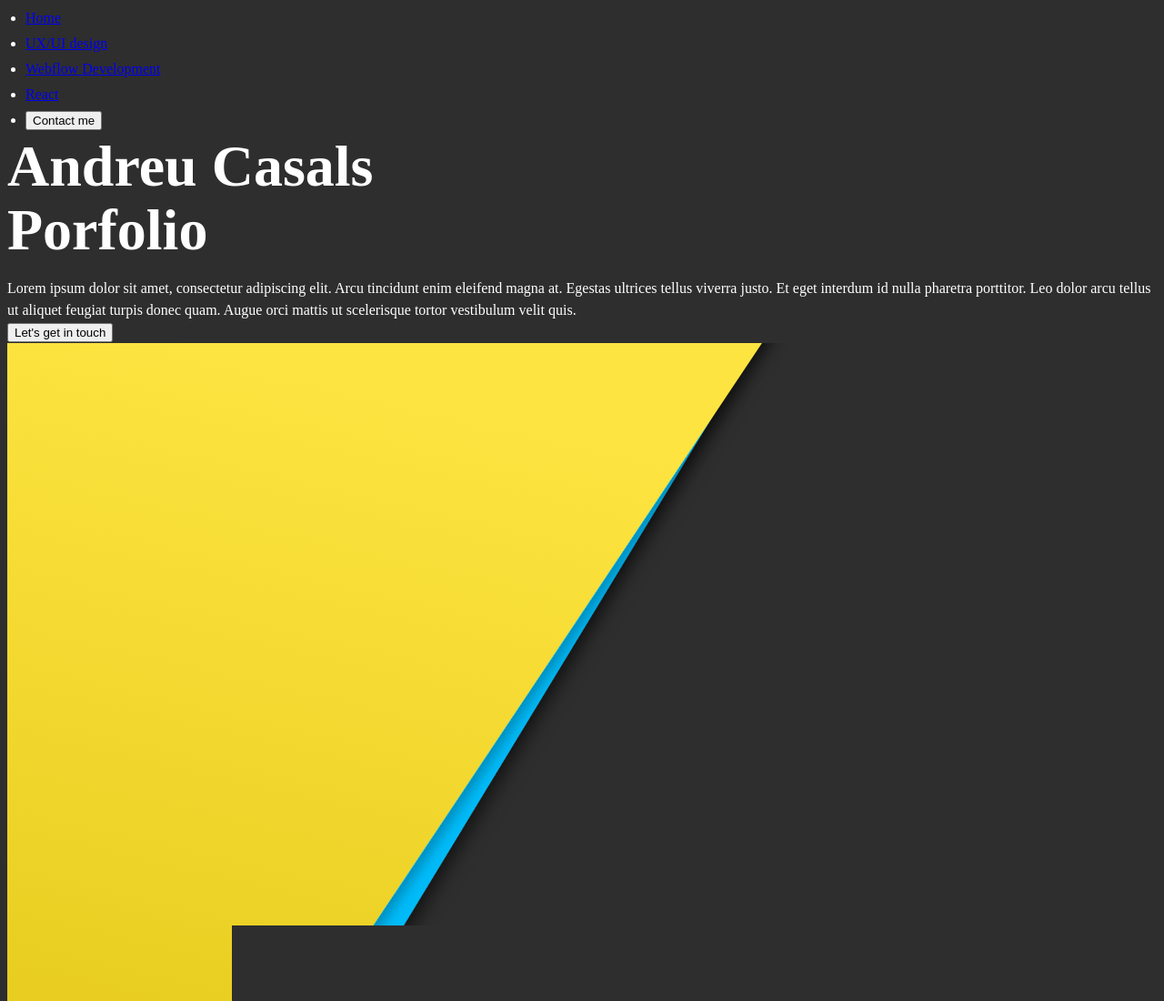
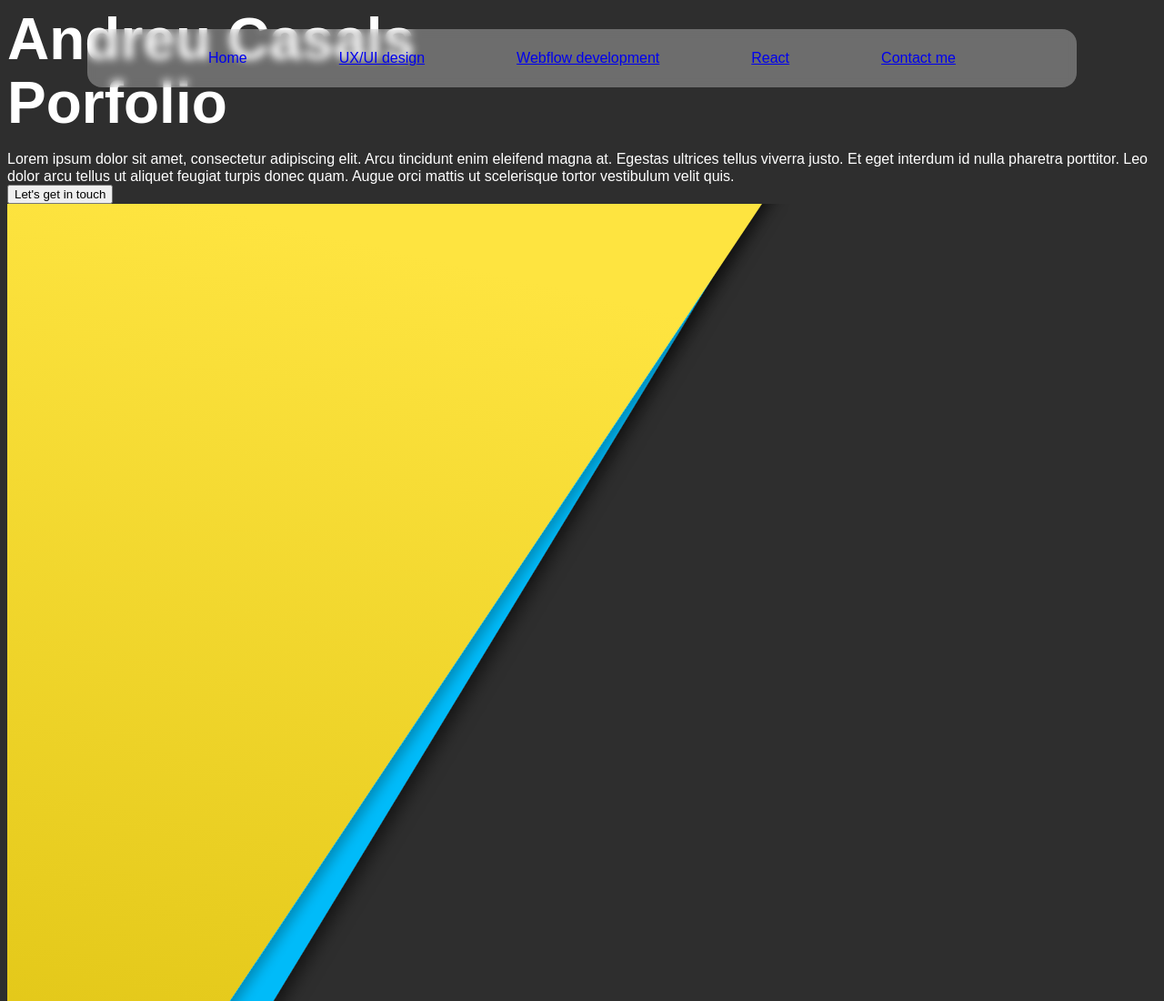
Before and after one commit to acasalsr/portfolio, a plain HTML site: page index.html in a window 1280 px wide. Shown: the top 1100 px of the page at 91% size. Drawn offline with Linux system fonts and the light colour scheme.

Commit message:
Custom main-menu

```diff
--- a/index.html
+++ b/index.html
@@ -9,15 +9,13 @@
   </head>
   <body>
     <div id="wrapper-overflow">
-        <div id="container-large">
-          <nav id="main-menu">
-            <ul>
-              <li><a href="#">Home</a></li>
-              <li><a href="#">UX/UI design</a></li>
-              <li><a href="#">Webflow Development</a></li>
-              <li><a href="#">React</a></li>
-              <li><button type="button">Contact me</button></li>
-            </ul>
+        <div id="container-medium" class="padding-horizontal padding-medium">
+          <nav id="main-menu" class="padding-horizontal padding-medium">
+            <a href="#" class="div-link text-size-regular">Home</a>
+            <a href="#" id="div-link">UX/UI design</a>
+            <a href="#" id="div-link">Webflow development</a>
+            <a href="#" id="div-link">React</a>
+            <a href="#" id="div-link">Contact me</a>
           </nav>
         </div>
         <header>
--- a/styles.css
+++ b/styles.css
@@ -4,15 +4,34 @@
 }
 #main-menu {
     display: flex;
+    width: 64rem;
+    height: 4rem;
+    position: fixed;
+    top: 2rem;
+    left: 0;
+    right: 0;
+    bottom: auto;
+    border-radius: 1rem;
+    justify-content: space-evenly;
+    align-items: center;
+    flex-direction: row;
+    background-color: hsla(0, 0%, 100%, 0.3);
+    /*-webkit-backdrop-filter: blur(5px);*/
+    backdrop-filter: blur(5px);
+    margin-right: auto;
+    margin-left: auto;
+}
+.div-link {
+  text-decoration: none;
 }
 
 /* Combo Classes */
 body {
-  font-family: montserrat;
+  font-family: Montserrat, sans-serif;
+  font-size: 1rem;
+  line-height: 1.2;
   background-color: #2E2E2E;
   color: white;
-  font-size: 1rem;
-  line-height: 1.5;
 }
 
 h1 {
```
